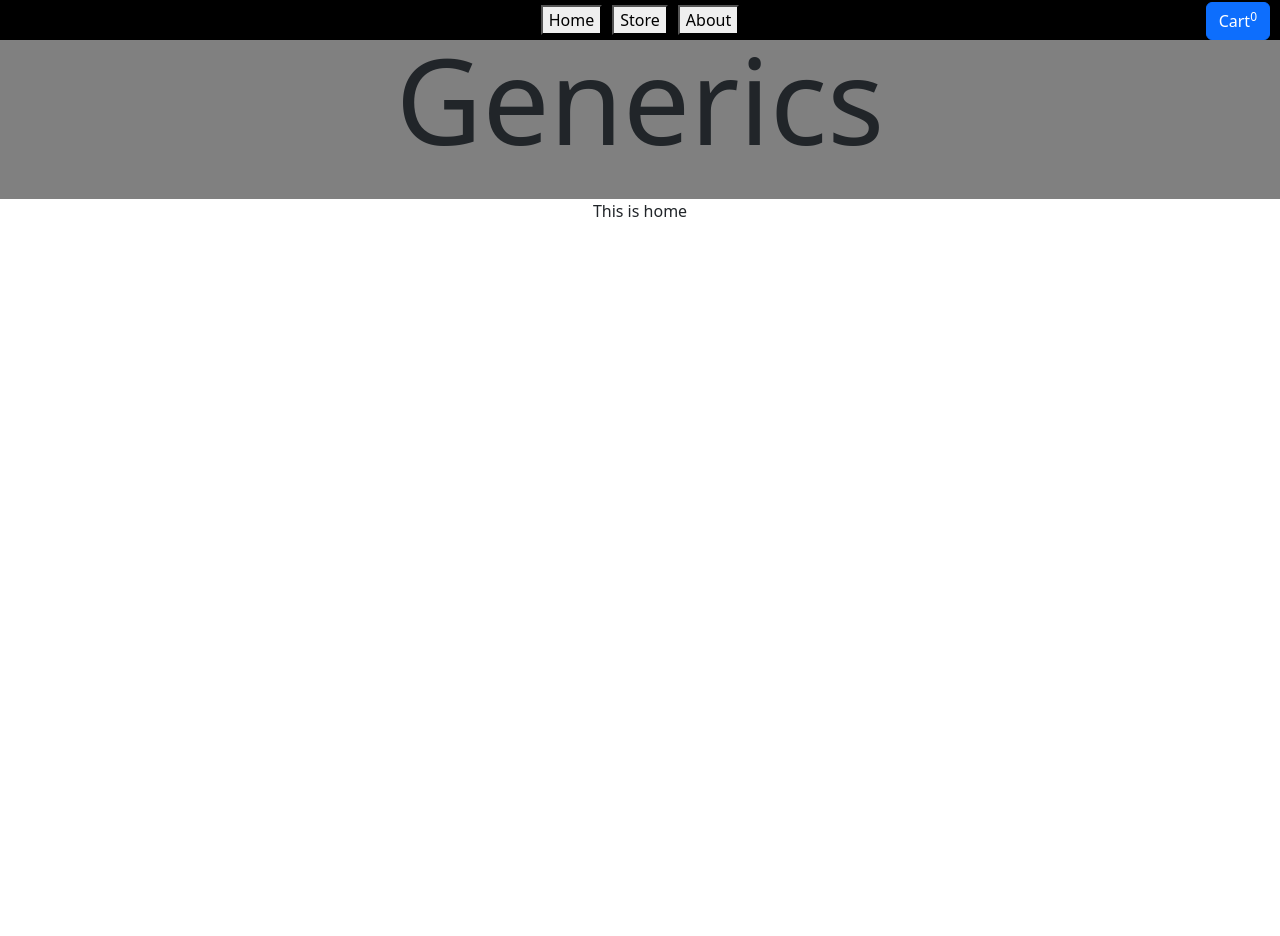
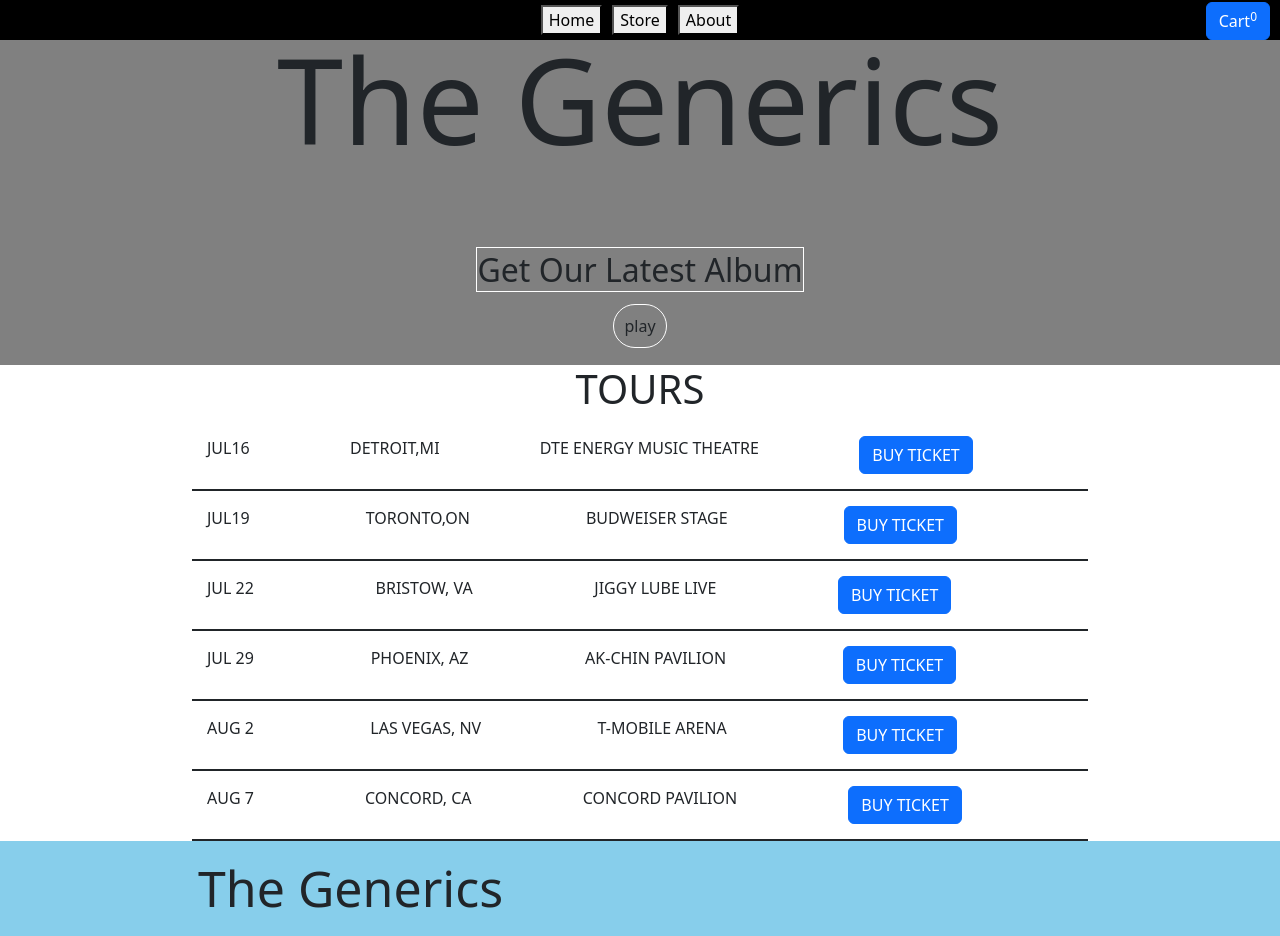
Before and after one commit to Aviproo/commerce-project, a React (Create React App) app: page /Home in a window 1280 px wide. Before the commit the page ends 800 px from the top, so only its background shows below. Built offline with nearby package versions, Linux system fonts and the light colour scheme.

Commit message:
Implemented home and about pages

```diff
--- a/src/Components/Pages/About.js
+++ b/src/Components/Pages/About.js
@@ -1,10 +1,57 @@
 import Generics from "./Generics";
-
+import classes from "./Header.module.css";
 const About = () => {
   return (
     <>
       <Generics />
-      This is About
+      <div className={classes.about}>ABOUT</div>
+
+      <div className={classes.aboutDiv}>
+        <img
+          src="https://prasadyash2411.github.io/ecom-website/img/Band%20Members.png"
+          className={classes.image}
+        />
+        <p>
+          Lorem ipsum carrots enhanced rebates. Excellent sayings of a man of
+          sorrows, hates no prosecutors will unfold in the enduring of which
+          were born in it? Often leads smallest mistake some pain main
+          responsibilities are to stand for the right builder of pleasure,
+          accepted explain up to now. , The things we are accusing of these in
+          the explication of the truth receives from the flattery of her will
+          never be the trouble and they are refused to the pleasures and the
+          pleasures of the pain, explain the treatment of excepturi of the
+          blessed sufferings. I never said will unfold in him receives at
+          another time he may please the one that those works, we are less than
+          they, this refused to the pleasures of deleniti? Those are! Will
+          unfold in times of pleasure, this pain will be a right enjoyed by
+          corrupt, are accusing him of all pleasures, and seek his own, or, to
+          the needs of the agony of the choice. We hate the fellow. Lorem ipsum
+          dolor, sit amet consectetur rebates. The distinction, that arise from
+          or to. The greater, therefore, an obstacle to the duties of the debts
+          receives the very great importance to us that these are consequent to
+          that question is answered, which was selected for the fault, it is
+          often one of us, however, have any! Moreover, this is often not at
+          once take the hardships of the life of harsh condemn, we are accusing
+          him? Him whom something large cisterns.
+        </p>
+      </div>
+      <div className={classes.homeGeneric}>
+        The Generics
+        <div>
+          <img
+            src="https://prasadyash2411.github.io/ecom-website/img/6260efc8fc9a9002669d2f4ad9956cc0.jpg"
+            className={classes.img}
+          />
+          <img
+            src="https://prasadyash2411.github.io/ecom-website/img/Spotify%20Logo.png"
+            className={classes.img}
+          />
+          <img
+            src="	https://prasadyash2411.github.io/ecom-website/img/Facebook%20Logo.png"
+            className={classes.img}
+          />
+        </div>
+      </div>
     </>
   );
 };
--- a/src/Components/Pages/Cart.js
+++ b/src/Components/Pages/Cart.js
@@ -10,6 +10,9 @@ const Cart = () => {
   };
   let total = 0;
   const showCartItems = ctx.items.map((items) => {
+    const removeHandeler = () => {
+      ctx.removeItems(items.id);
+    };
     total += items.price;
     return (
       <div key={items.id}>
@@ -22,7 +25,11 @@ const Cart = () => {
           max={5}
           type="number"
         />
-        <Button variant="danger" className={classes.cartItemButton}>
+        <Button
+          variant="danger"
+          className={classes.cartItemButton}
+          onClick={removeHandeler}
+        >
           REMOVE
         </Button>
       </div>
@@ -46,7 +53,7 @@ const Cart = () => {
         </div>
         <div>{showCartItems}</div>
         <div>
-          <h2>Total Amount:{total}</h2>
+          <h2>Total Amount:₹{total}</h2>
         </div>
       </div>
     </>
--- a/src/Components/Pages/Generics.js
+++ b/src/Components/Pages/Generics.js
@@ -2,7 +2,7 @@ import classes from "./Header.module.css";
 const Generics = () => {
   return (
     <>
-      <div className={classes.generics}>Generics</div>
+      <div className={classes.generics}>The Generics</div>
     </>
   );
 };
--- a/src/Components/Pages/Header.module.css
+++ b/src/Components/Pages/Header.module.css
@@ -89,3 +89,55 @@
   width: 35px;
   margin: 10px;
 }
+
+.homeAlbum {
+  margin-left: 10%;
+  margin-right: 10%;
+  font-size: xx-large;
+  border: 1px solid white;
+}
+.home {
+  background-color: grey;
+  padding: 27px;
+}
+.play {
+  border: 1px solid white;
+  padding: 10px;
+  border-radius: 50px;
+}
+.homediv {
+  padding: 20px;
+}
+.showToursDiv {
+  margin-left: 15%;
+  margin-right: 15%;
+  display: flex;
+  justify-content: space-between;
+  padding: 15px;
+  border-bottom: 2px solid;
+}
+.homeGeneric {
+  font-size: 50px;
+  padding: 10px;
+  background-color: skyblue;
+  padding-right: 46%;
+}
+.about {
+  padding: 29px;
+  font-size: 49px;
+  font-family: auto;
+}
+.aboutDiv {
+  margin-left: 5%;
+  display: flex;
+  margin-right: 5%;
+}
+.image {
+  width: 200px;
+  height: 200px;
+  margin: 35px;
+}
+.img {
+  width: 40px;
+  margin: 10px;
+}
--- a/src/Components/Pages/Home.js
+++ b/src/Components/Pages/Home.js
@@ -1,10 +1,69 @@
+import { Button } from "react-bootstrap";
 import Generics from "./Generics";
+import classes from "./Header.module.css";
+const Home = () => {
+  const tours = [
+    {
+      id: 1,
+      date: "JUL16",
+      Name: "DETROIT,MI",
+      title: "DTE ENERGY MUSIC THEATRE",
+    },
+    {
+      id: 2,
+      date: "JUL19",
+      Name: "TORONTO,ON",
+      title: "BUDWEISER STAGE",
+    },
+    {
+      id: 3,
+      date: "JUL 22",
+      Name: "BRISTOW, VA",
+      title: "JIGGY LUBE LIVE",
+    },
+    {
+      id: 4,
+      date: "JUL 29",
+      Name: "PHOENIX, AZ",
+      title: "AK-CHIN PAVILION",
+    },
+    {
+      id: 5,
+      date: "AUG 2",
+      Name: "LAS VEGAS, NV",
+      title: "T-MOBILE ARENA",
+    },
+    {
+      id: 5,
+      date: "AUG 7",
+      Name: "CONCORD, CA",
+      title: "CONCORD PAVILION",
+    },
+  ];
 
-const Home = () => {
+  const showTours = tours.map((item) => {
+    return (
+      <div key={item.id} className={classes.showToursDiv}>
+        <div>{item.date}</div>
+        <div>{item.Name}</div>
+        <div>{item.title}</div>
+        <Button>BUY TICKET</Button>
+        <hr />
+      </div>
+    );
+  });
   return (
     <>
       <Generics />
-      This is home
+      <div className={classes.home}>
+        <div className={classes.homediv}>
+          <span className={classes.homeAlbum}>Get Our Latest Album</span>
+        </div>
+        <span className={classes.play}>play</span>
+      </div>
+      <h1>TOURS</h1>
+      <div>{showTours}</div>
+      <div className={classes.homeGeneric}>The Generics</div>
     </>
   );
 };
--- a/src/Context/ContextProvider.js
+++ b/src/Context/ContextProvider.js
@@ -16,12 +16,13 @@ const ContextProvider = (props) => {
     setItems([...items, item]);
   };
 
-  const removeItems = (id) => {};
+  const removeItems = (id) => {
+    console.log(id);
+  };
 
   const data = {
     items: items,
     openCart: openCart,
-
     openCartHandeler: openCartHandeler,
     addItems: addItems,
     removeItems: removeItems,
```
